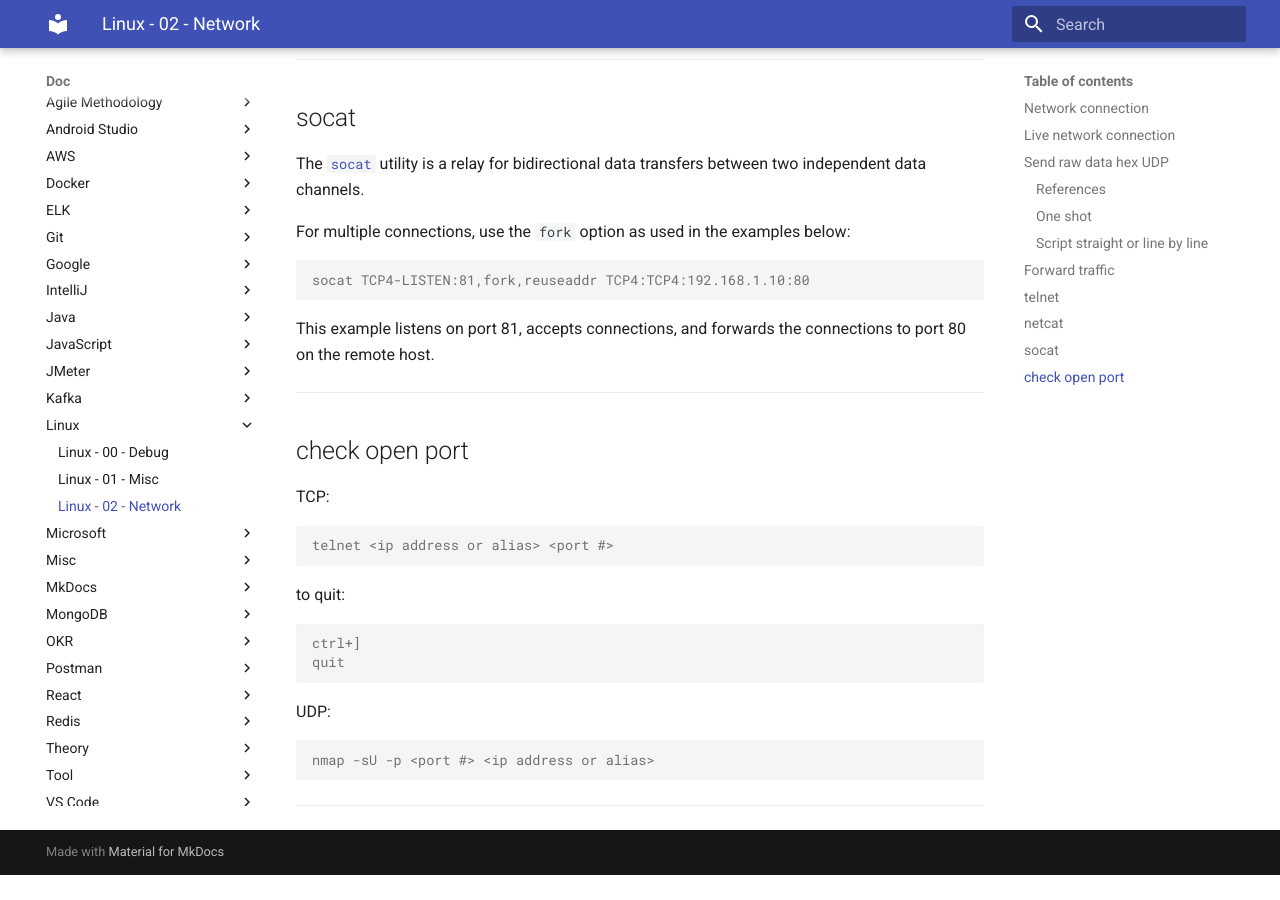
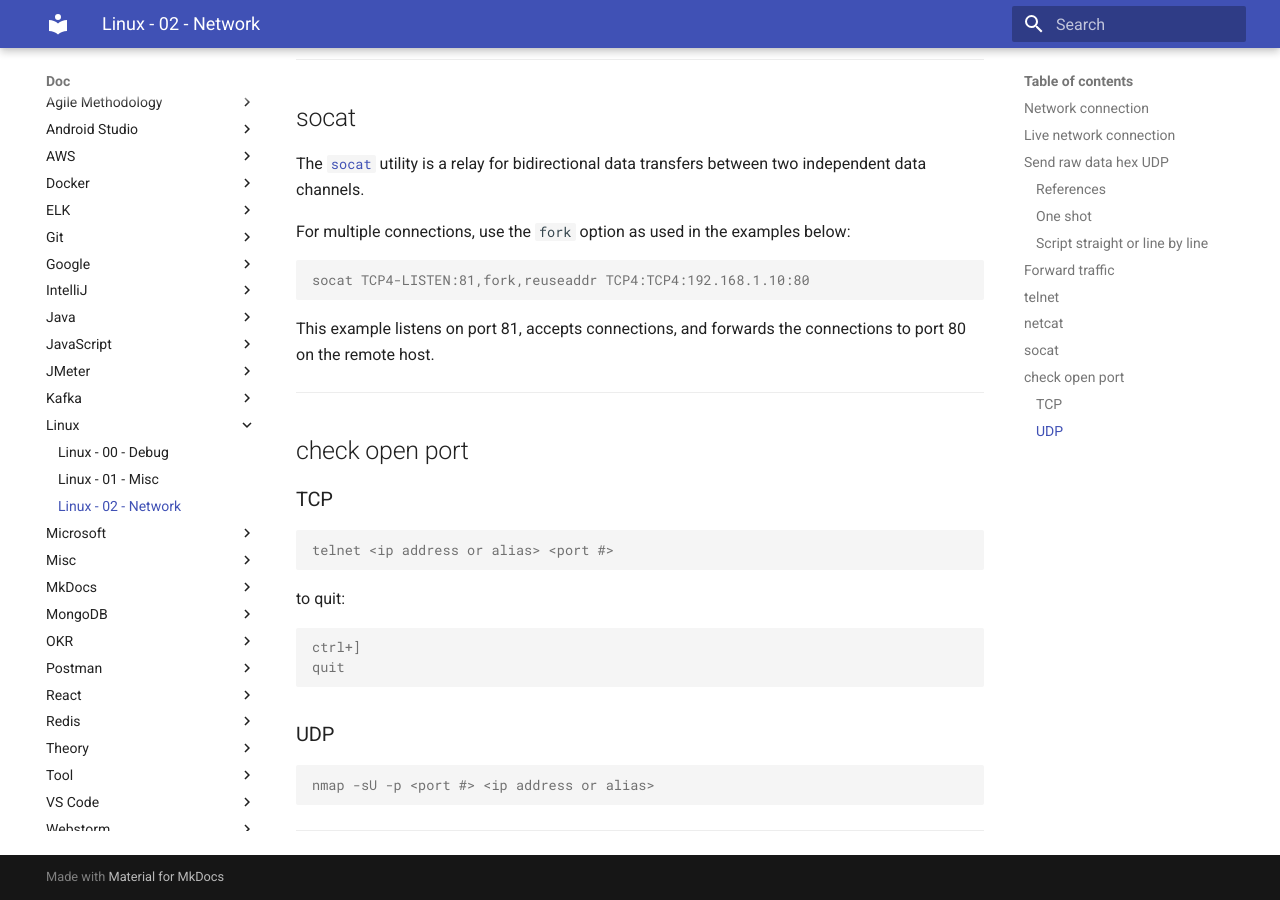
Before and after one commit to oldu73/doc, an MkDocs documentation site: the page built from docs/linux/2-linux-network.md, in a window 1280 px wide and 900 px high, scrolled down 3851 px. Built offline with MkDocs 1.6.1 and Material for MkDocs 9.7.7, drawn with Linux system fonts in a browser that asks for light colours; before the commit the page ends 4726 px from its top, so only the background shows below that.

Commit message:
linux network check open port fix

````diff
--- a/docs/linux/2-linux-network.md
+++ b/docs/linux/2-linux-network.md
@@ -201,7 +201,7 @@ This example listens on port 81, accepts connections, and forwards the connectio
 
 ## check open port
 
-TCP:
+### TCP
 
 ```console
 telnet <ip address or alias> <port #>
@@ -214,7 +214,7 @@ ctrl+]
 quit
 ```
 
-UDP:
+### UDP
 
 ```console
 nmap -sU -p <port #> <ip address or alias>
````
